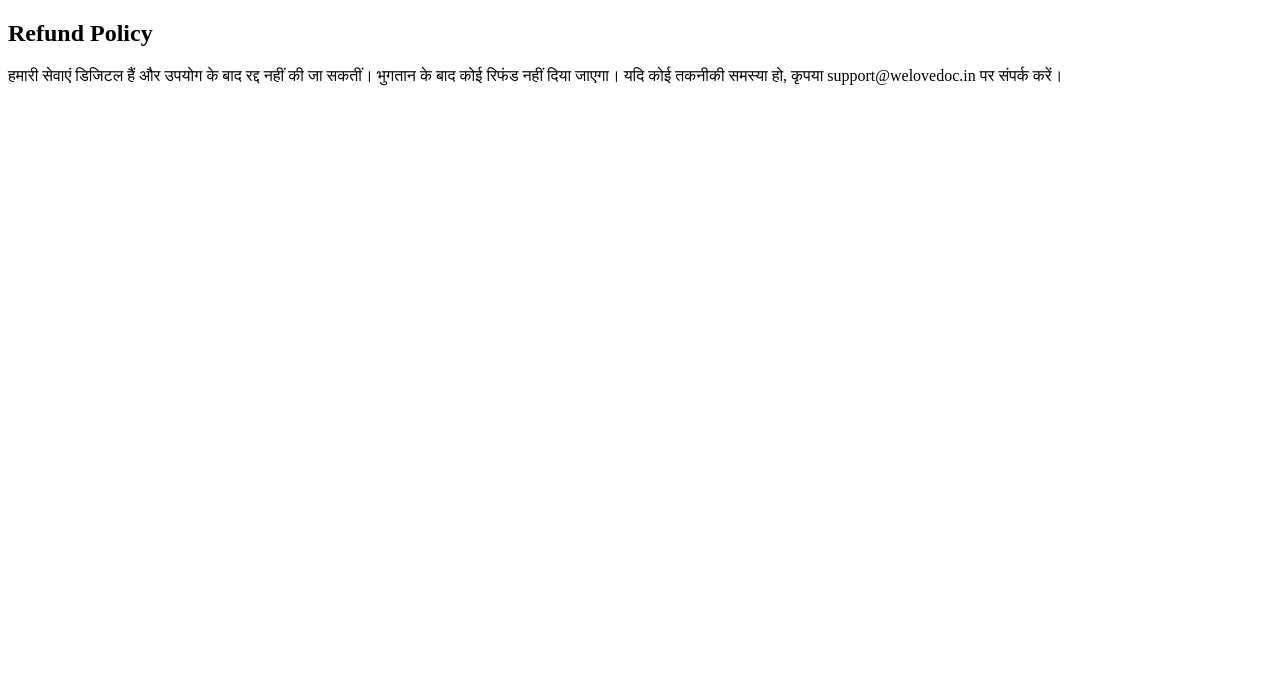
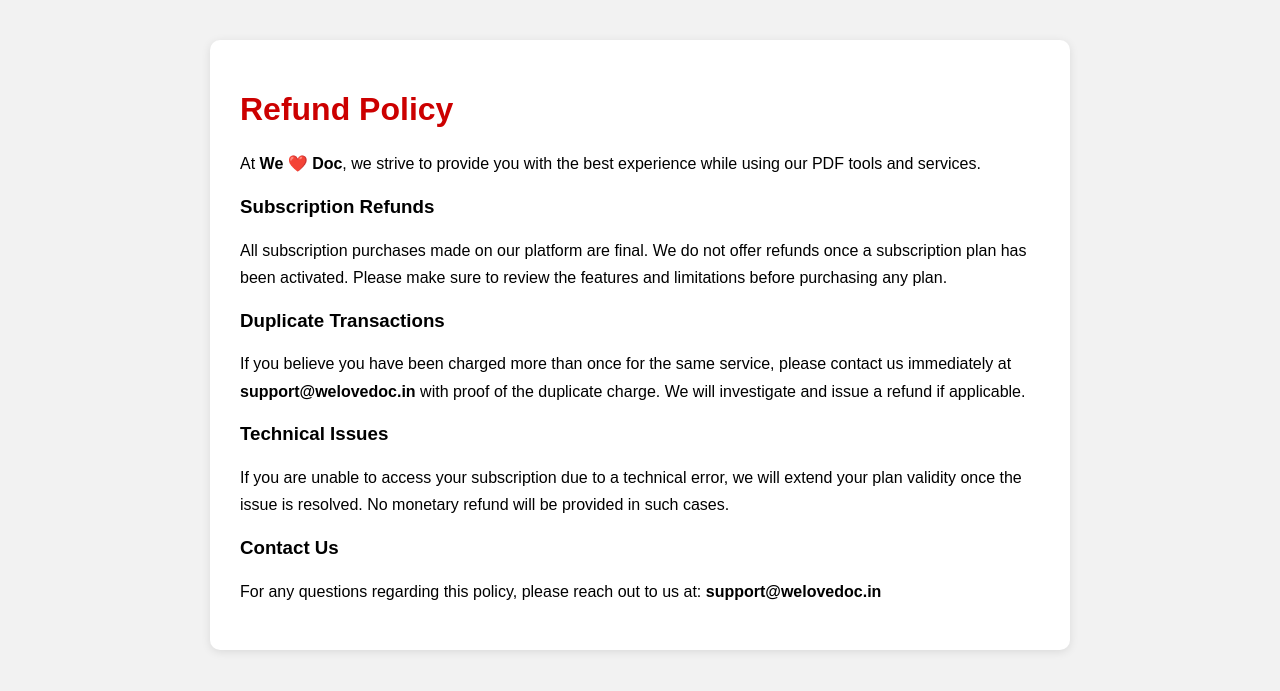
Before and after one commit to ajaysinghrajput9370/welovedoc1, a Flask app: template welovedoc/templates/refund.html in a window 1280 px wide. Shown: the top 691 px of the page. Run offline with Flask 3, Linux system fonts and the light colour scheme; the template is opened without the code that fills it, so the values that code supplies are empty.

Commit message:
Update refund.html
ab huaa

```diff
--- a/welovedoc/templates/refund.html
+++ b/welovedoc/templates/refund.html
@@ -1,11 +1,60 @@
-<!-- templates/refund.html -->
 <!DOCTYPE html>
-<html>
+<html lang="en">
 <head>
-    <title>Refund Policy - We ❤️ Doc</title>
+    <meta charset="UTF-8">
+    <title>Refund Policy – We ❤️ Doc</title>
+    <style>
+        body {
+            font-family: Arial, sans-serif;
+            background: #f2f2f2;
+            margin: 0;
+            padding: 40px;
+        }
+        .container {
+            max-width: 800px;
+            background: white;
+            padding: 30px;
+            border-radius: 10px;
+            box-shadow: 0 2px 10px rgba(0,0,0,0.1);
+            margin: auto;
+        }
+        h1 {
+            color: #cc0000;
+        }
+        p {
+            line-height: 1.7;
+            margin-bottom: 15px;
+        }
+    </style>
 </head>
 <body>
-    <h2>Refund Policy</h2>
-    <p>हमारी सेवाएं डिजिटल हैं और उपयोग के बाद रद्द नहीं की जा सकतीं। भुगतान के बाद कोई रिफंड नहीं दिया जाएगा। यदि कोई तकनीकी समस्या हो, कृपया support@welovedoc.in पर संपर्क करें।</p>
+<div class="container">
+    <h1>Refund Policy</h1>
+    <p>
+        At <strong>We ❤️ Doc</strong>, we strive to provide you with the best experience while using our PDF tools and services.
+    </p>
+
+    <h3>Subscription Refunds</h3>
+    <p>
+        All subscription purchases made on our platform are final. We do not offer refunds once a subscription plan has been activated.
+        Please make sure to review the features and limitations before purchasing any plan.
+    </p>
+
+    <h3>Duplicate Transactions</h3>
+    <p>
+        If you believe you have been charged more than once for the same service, please contact us immediately at <strong>support@welovedoc.in</strong> with proof of the duplicate charge. We will investigate and issue a refund if applicable.
+    </p>
+
+    <h3>Technical Issues</h3>
+    <p>
+        If you are unable to access your subscription due to a technical error, we will extend your plan validity once the issue is resolved.
+        No monetary refund will be provided in such cases.
+    </p>
+
+    <h3>Contact Us</h3>
+    <p>
+        For any questions regarding this policy, please reach out to us at: <strong>support@welovedoc.in</strong>
+    </p>
+</div>
 </body>
 </html>
```
